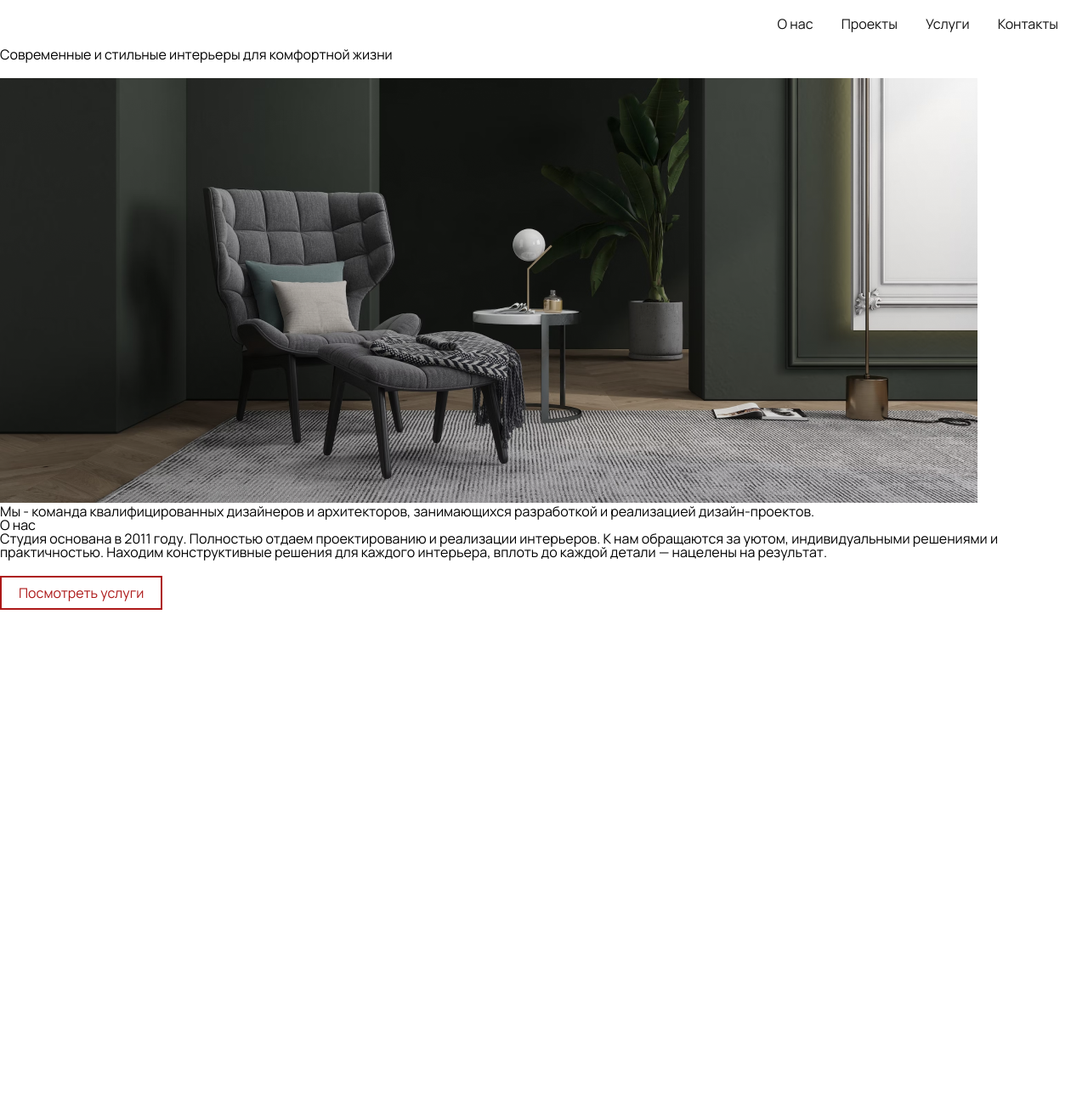
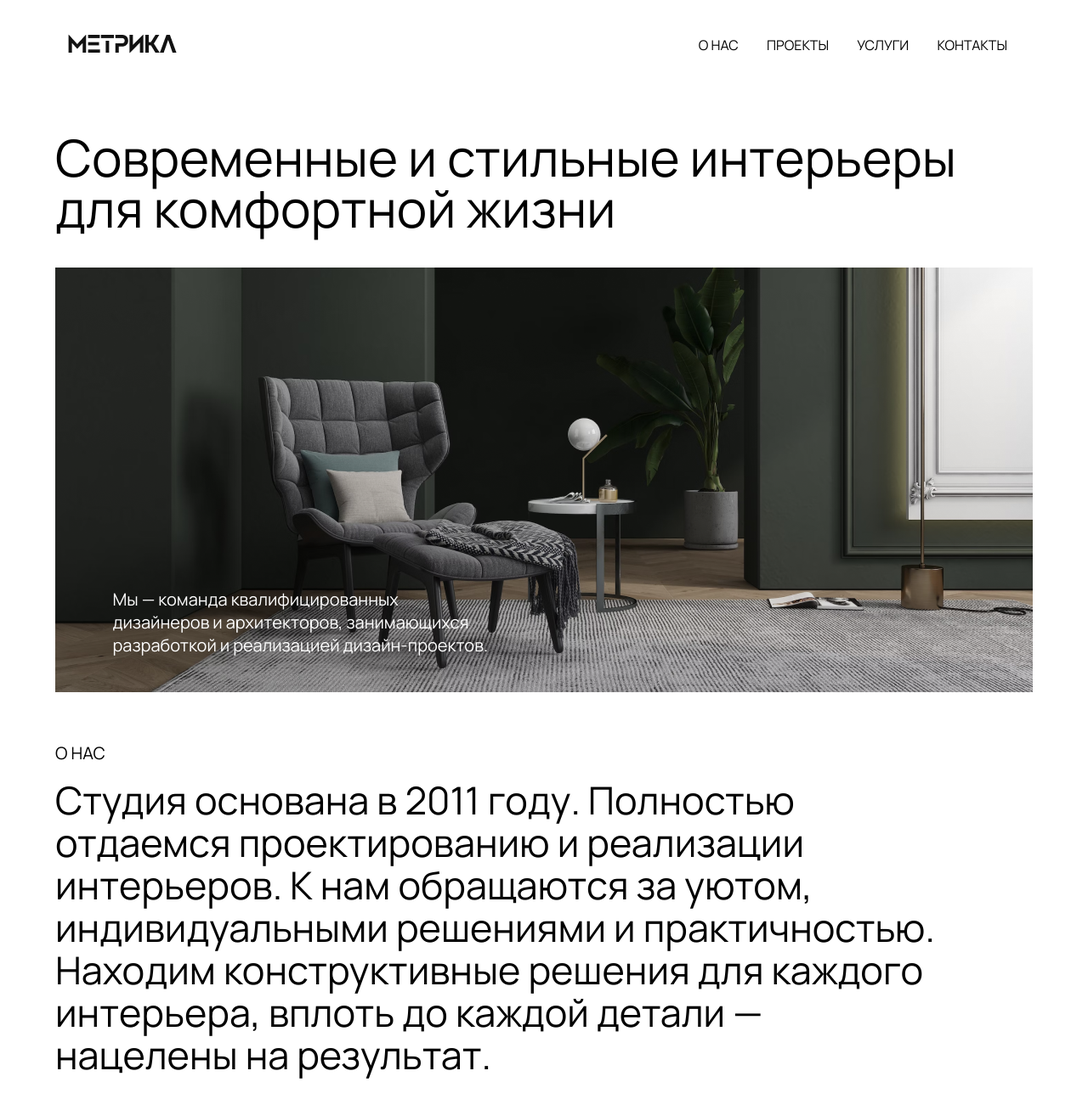
Before and after one commit to gumirus/metrik, a plain HTML site: page index.html in a window 1280 px wide. Shown: the top 1294 px of the page at 85% size. Before the commit the page ends 800 px from the top, so only its background shows below. Drawn offline with Linux system fonts and the light colour scheme.

Commit message:
layout main section

```diff
--- a/css/style.css
+++ b/css/style.css
@@ -1,48 +1,151 @@
 :root {
-  --font-family: "Manrope", sans-serif;
-  --white: #FFFFFF;
-  --red: #AD1818;
-  --text-header: #101010;
+  --font-family: 'Manrope', sans-serif;
+  --white: #ffffff;
+  --red: #ad1818;
+  --text-grey: #989494;
+  --text-black: #000000;
 }
 
 body {
   font-family: var(--font-family);
-  background-color: var(--white);
-}
-
-.main {
-  height: 560px;
-  width: 1150px;
-  display: flex;
 }
 
 header {
   display: flex;
   justify-content: space-between;
-  padding: 20px;
+  align-items: center;
+  padding: 20px 80px;
 }
 
 nav a {
+  position: relative;
   margin: 0 15px;
   text-decoration: none;
-  color: var(--text-header);
+  color: var(--text-main);
+  text-transform: uppercase;
 }
 
-h1{
+nav a::after {
+  content: "";
+  position: absolute;
+  left: 0;
+  bottom: -2px;
+  width: 0;
+  height: 2px;
+  background-color: var(--text-black);
+  transition: width 0.3s ease;
+}
+
+nav a:hover::after {
+  width: 100%;
+}
+
+nav a:active,
+nav a:focus {
+  color: var(--text-grey);
+}
+
+nav a:active::after,
+nav a:focus::after {
+  width: 100%;
+}
+
+
+main {
+  display: flex;
+  flex-direction: column;
+  text-align: center;
+  max-width: 1150px;
+  margin: 0 auto;
+  padding: 50px 0;
+}
+
+h1 {
+  color: var(--text-black);
+  font-size: 60px;
+  font-weight: 400;
+  line-height: 60px;
+  letter-spacing: -3%;
+  text-align: left;
+}
+
+h2 {
+  color: var(--text-black);
+  font-size: 45px;
+  font-weight: 400;
+  line-height: 61px;
+}
+
+img {
+  width: 100%;
+  max-width: 1150px;
+  height: auto;
+  margin: 20px 0;
+}
+
+p {
+  max-width: 1048px;
+  color: var(--text-black);
   margin-bottom: 20px;
+  font-size: 20px;
+  text-transform: uppercase;
+}
+
+.main-image {
+  position: relative;
+  width: 100%;
+  max-width: 1150px;
+  margin: 20px 0;
+}
+
+.main-image img {
+  width: 100%;
+  height: auto;
+}
+
+figcaption {
+  position: absolute;
+  width: 450px;
+  left: 5%;
+  bottom: 10%;
+  color: var(--white);
+  font-size: 20px;
+  font-weight: 400;
+  line-height: 27px;
+  text-align: left;
+  padding: 10px;
+}
+
+.about {
+  position: relative;
+  max-width: 1048px;
+  text-align: left;
+  margin-top: 20px;
+}
+
+.tag {
+  color: var(--text-black);
+  font-size: 45px;
+  font-weight: 400;
+  line-height: 50px;
+  display: block;
+  margin-bottom: 10px;
 }
 
 .btn {
   display: inline-block;
+  align-self: flex-start;
+  padding: 10px 20px;
+  color: var(--white);
+  background-color: var(--red);
+  text-decoration: none;
+  border: 2px solid var(--red);
+  transition: 0.3s;
+  padding: 20px 40px 20px 40px;
   margin-top: 20px;
-  padding: 10px 20px;
-  color: var(--red);
-  border: 2px solid  var(--red);
-  text-decoration: none;
-  cursor: pointer;
 }
 
 .btn:hover {
-  color : var(--btn);
-  background-color:var(--red);
+  background-color: transparent;
+  color: var(--red);
 }
--- a/index.html
+++ b/index.html
@@ -1,20 +1,23 @@
 <!DOCTYPE html>
 <html lang="ru">
   <head>
-  <meta charset="UTF-8">
-  <meta name="viewport" content="width=device-width, initial-scale=1.0">
+    <meta charset="UTF-8" />
+    <meta name="viewport" content="width=device-width, initial-scale=1.0" />
     <title>МЕТРИКА</title>
 
-  <link rel="preconnect" href="https://fonts.googleapis.com">
-  <link rel="preconnect" href="https://fonts.gstatic.com" crossorigin>
-  <link href="https://fonts.googleapis.com/css2?family=Manrope:wght@100;200;300;400;500;600;700;800;900&display=swap" rel="stylesheet">
+    <link rel="preconnect" href="https://fonts.googleapis.com" />
+    <link rel="preconnect" href="https://fonts.gstatic.com" crossorigin />
+    <link
+      href="https://fonts.googleapis.com/css2?family=Manrope:wght@100;200;300;400;500;600;700;800;900&display=swap"
+      rel="stylesheet"
+    />
 
-  <link rel="stylesheet" href="/css/reset.css">
-  <link rel="stylesheet" href="/css/style.css">
+    <link rel="stylesheet" href="/css/reset.css" />
+    <link rel="stylesheet" href="/css/style.css" />
   </head>
   <body>
     <header>
-    <div><img src="resourses/icons/Метрика.png" alt=""></div>
+      <div><img src="/resources/ icons/Метрика.png" alt="icon" /></div>
       <nav>
         <a href="#about">О нас</a>
         <a href="#projects">Проекты</a>
@@ -22,14 +25,27 @@
         <a href="#contacts">Контакты</a>
       </nav>
     </header>
+
     <main>
       <h1>Современные и стильные интерьеры для комфортной жизни</h1>
-    <img src="/resources/imgs/main.png" alt="main">
-    <p>Мы - команда квалифицированных дизайнеров и архитекторов, занимающихся разработкой и реализацией дизайн-проектов.</p>
 
-    <h2>О нас</h2>
-    <p>Студия основана в 2011 году. Полностью отдаем проектированию и реализации интерьеров. К нам обращаются за уютом, индивидуальными решениями и практичностью.
-      Находим конструктивные решения для каждого интерьера, вплоть до каждой детали — нацелены на результат.</p>
+      <figure class="main-image">
+        <img src="/resources/imgs/main.png" alt="main" />
+        <figcaption>
+          Мы — команда квалифицированных дизайнеров и архитекторов, занимающихся
+          разработкой и реализацией дизайн-проектов.
+        </figcaption>
+      </figure>
+
+      <section class="about">
+        <p>О нас</p>
+        <span class="tag">
+          Студия основана в 2011 году. Полностью отдаемся проектированию и
+          реализации интерьеров. К нам обращаются за уютом, индивидуальными
+          решениями и практичностью. Находим конструктивные решения для каждого
+          интерьера, вплоть до каждой детали — нацелены на результат.
+        </span>
+      </section>
 
       <a href="#services" class="btn">Посмотреть услуги</a>
     </main>
```
Lines whose indentation alone changed are shown as unchanged.
